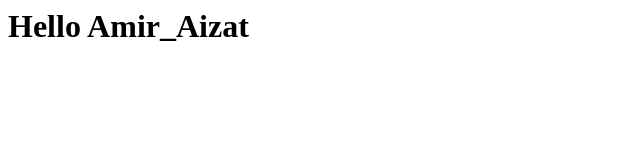
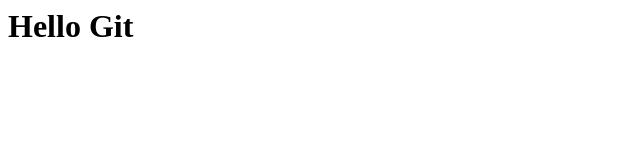
Before and after one commit to Amir1902/git-sample, a plain HTML site: page index.html in a window 1280 px wide. Shown: the whole page, without its empty margins (0-640 px from the left). Drawn offline with Linux system fonts and the light colour scheme.

Commit message:
Revert "Wrong commit"
This reverts commit fb5da3ce4224b6606134089ac72e1346a6a24268.

```diff
--- a/index.html
+++ b/index.html
@@ -1 +1 @@
-<h1>Hello Amir_Aizat</h1>
+<h1>Hello Git</h1>
```
